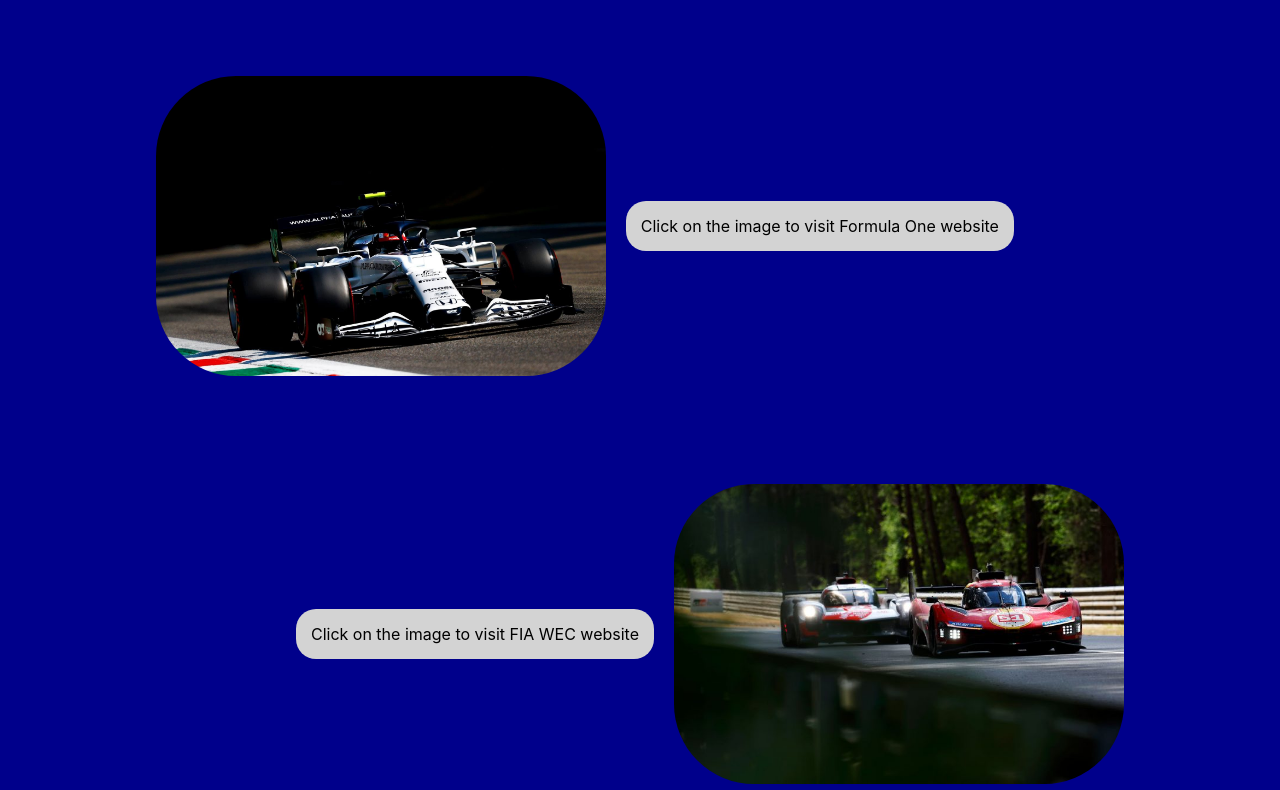
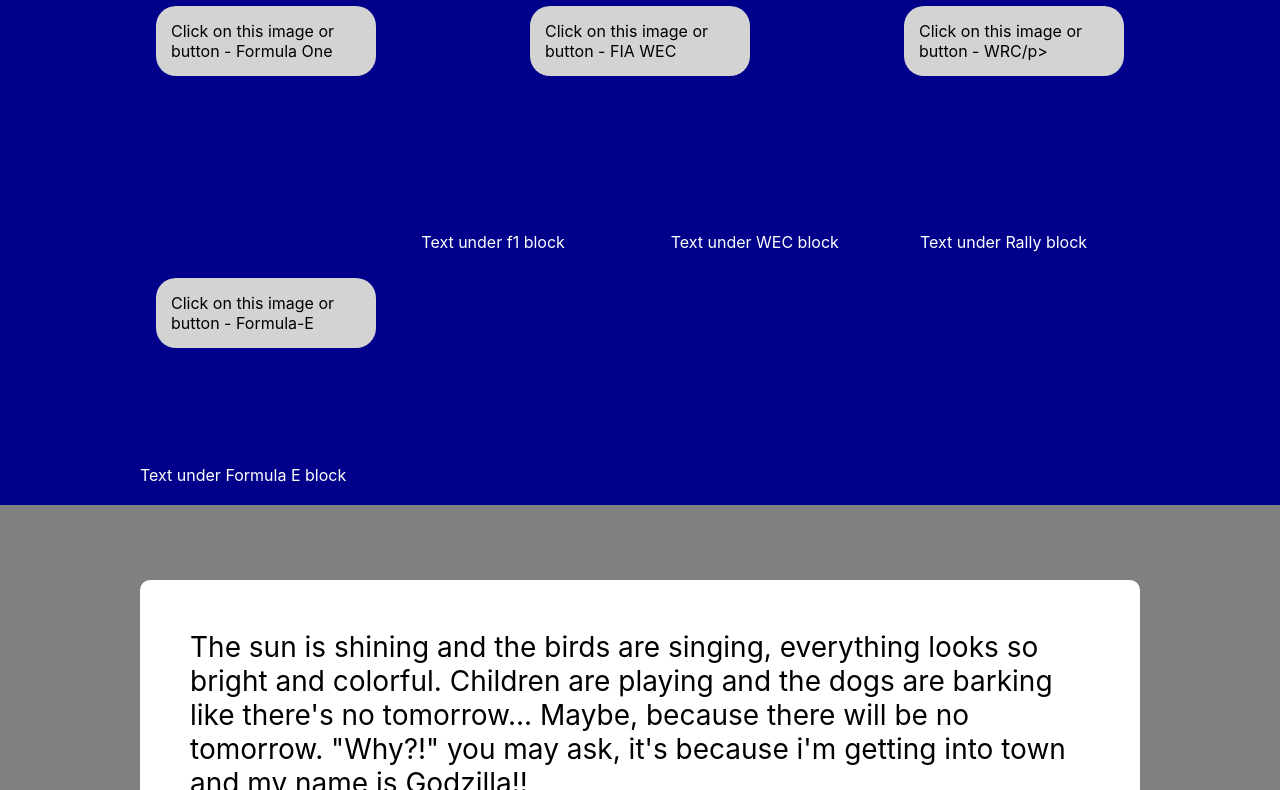
Before and after one commit to pedrohsgianoto/odin-lading-page, a plain HTML site: page index.html in a window 1280 px wide. Shown: the part 765-1555 px from the top of the page. Drawn offline with Linux system fonts and the light colour scheme.

Commit message:
Starting all over now

```diff
--- a/index.html
+++ b/index.html
@@ -24,11 +24,15 @@
               <!--<img class="main-image" src="./images/main-img.png" alt="Main categories"> -->
         </div>
       <div class="card-block">
-        <div id="cards-title">Pages for you to stay tuned!</div>
-        <div class="card f1 card-f1"><img class="card-img" src="./images/f1.jpg" alt="Main categories"><p>Click on the image to visit Formula One website</p></div>
-        <div class="card wec"><img class="card-img" src="./images/wec.jpg" alt="Main categories"><p>Click on the image to visit FIA WEC website</p></div>
-        <div class="card wrc"><img class="card-img" src="./images/wrc.jpg" alt="Main categories"><p>Click on the image to visit WRC website</p></div>
-        <div class="card stock"><img class="card-img " src="./images/formulae.jpg" alt="Main categories"><p>Click on the image to visit Formula-E website</p></div>
+        <!-- <div id="cards-title">Pages for you to stay tuned!</div> -->
+        <div class="card f1 card-f1"><!--<img class="card-img" src="./images/f1.jpg" alt="Main categories"> --><p>Click on this image or button - Formula One</p></div>
+        <div class="card wec"><!--<img class="card-img" src="./images/wec.jpg" alt="Main categories"> --><p>Click on this image or button - FIA WEC</p></div>
+        <div class="card wrc"><!--<img class="card-img" src="./images/wrc.jpg" alt="Main categories"> --><p>Click on this image or button - WRC/p></div>
+        <div class="card stock"><!--<img class="card-img " src="./images/formulae.jpg" alt="Main categories"> --><p>Click on this image or button - Formula-E</p></div>
+		<div class="text-f1"<p>Text under f1 block</p></div>
+		<div class="text-wec"<p>Text under WEC block</p></div>
+		<div class="text-wrc"<p>Text under Rally block</p></div>
+		<div class="text-stock"<p>Text under Formula E block</p></div>
       </div>
       <div class="quotes">
         <div class="thequote" id="categories"> <!--Not sure if this will be a container for all categories descriptions.-->
--- a/styles.css
+++ b/styles.css
@@ -82,12 +82,13 @@ body:has(.header .card-block .quotes. .infoblock .footer .main block) {
 .card-block {
   background-color: darkblue;
   color: white;
-  height: 1700px;
+  height: 550px;
   padding: 40px 140px 40px 140px;
+  gap: 20px;
   display: flex;
-  flex-direction: column;
+  flex-direction: row;
+  flex-wrap: wrap;
   justify-content: space-between;
-
 }
 
 #cards-title {
@@ -99,10 +100,11 @@ body:has(.header .card-block .quotes. .infoblock .footer .main block) {
 }
 
 .card {
+	height: 220px;
+	width: 220px;
   padding: 16px;
   display: flex;
   align-items: center;
-  gap: 20px;
 }
 
 .card p {
@@ -110,12 +112,16 @@ body:has(.header .card-block .quotes. .infoblock .footer .main block) {
   background-color: lightgray;
   border-radius: 20px;
   padding: 15px;
-  min-width: 250px;
 }
 
-.wec,
-.stock {
-  flex-direction: row-reverse;
+.text-f1,
+.text-wec,
+.text-wrc,
+.text-stock {
+	display: flex;
+	align-items: center;
+	max-height: 110px;
+	min-width: 220px;
 }
 
 .card-img {
```
